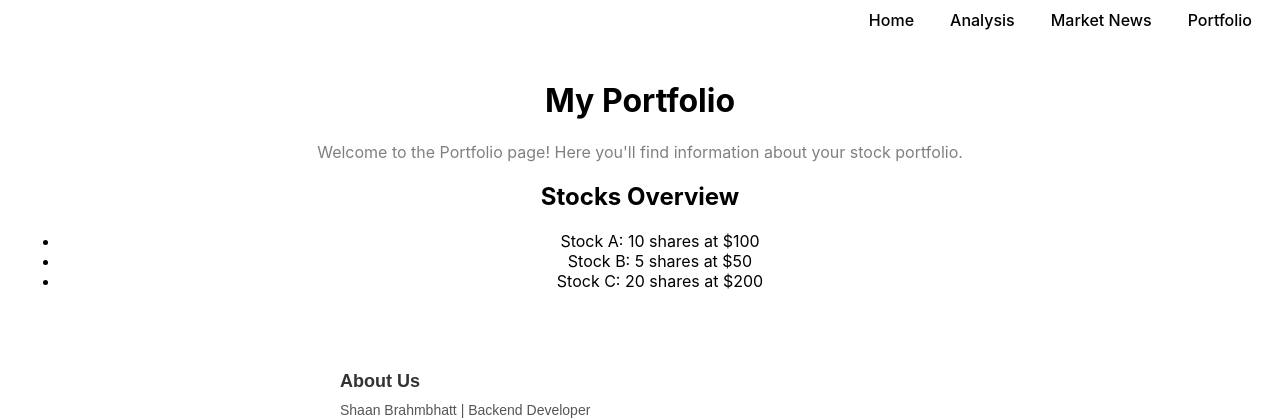
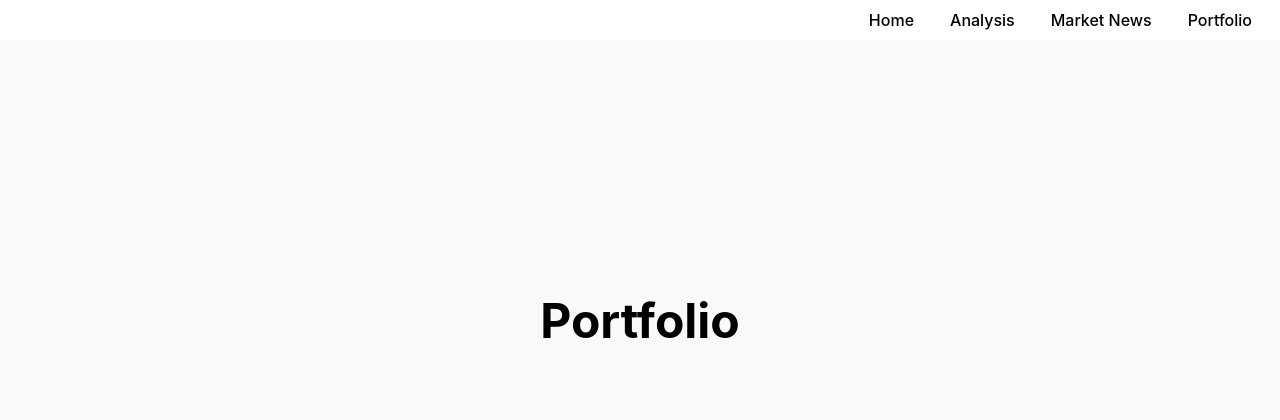
Before and after one commit to victorvaladez1/stockpicker, a React (Create React App) app: page /portfolio in a window 1280 px wide. Shown: the top 420 px of the page. Built offline with nearby package versions, Linux system fonts and the light colour scheme.

Commit message:
Created hero component for porfolio page

```diff
--- /dev/null
+++ b/src/components/PortfolioHero/PortfolioHero.css
@@ -0,0 +1,23 @@
+/* PortfolioHero.css */
+
+.portfolio-hero-section {
+    display: flex;
+    justify-content: center; /* Center horizontally */
+    align-items: center;    /* Center vertically */
+    height: 70vh;          /* Full viewport height */
+    background-color: #f9f9f9; /* Light gray background */
+    position: relative;
+}
+
+.portfolio-hero-content {
+    text-align: center;
+}
+
+.portfolio-hero-section h1 {
+    font-size: 3rem;           /* Large font size */
+    font-weight: bold;         /* Bold text */
+    color: black;              /* Black text */
+    padding: 20px;             /* Space around the text */
+    display: inline-block;     /* Keep the text's width to its content */
+    border-radius: 5px;        /* Rounded corners */
+}
--- /dev/null
+++ b/src/components/PortfolioHero/PortfolioHero.js
@@ -0,0 +1,13 @@
+import React from "react";
+import "../PortfolioHero/PortfolioHero.css"
+
+const PortfolioHero = () => {
+    return (
+        <div className="portfolio-hero-section">
+            <div className="porfolio-hero-content"></div>
+            <h1>Portfolio</h1>
+        </div>
+    );
+};
+
+export default PortfolioHero;
--- a/src/pages/Portfolio.js
+++ b/src/pages/Portfolio.js
@@ -1,24 +1,13 @@
 import React from "react";
 import Navbar from "../components/NavBar/Navbar";
 import Footer from "../components/Footer/Footer";
+import PortfolioHero from "../components/PortfolioHero/PortfolioHero.js";
 
 const Portfolio = () => {
     return (
         <div>
             <Navbar />
-            <div style={{ padding: "20px", textAlign: "center" }}>
-                <h1>My Portfolio</h1>
-                <p>Welcome to the Portfolio page! Here you'll find information about your stock portfolio.</p>
-                {/* Add portfolio details below */}
-                <div>
-                    <h2>Stocks Overview</h2>
-                    <ul>
-                        <li>Stock A: 10 shares at $100</li>
-                        <li>Stock B: 5 shares at $50</li>
-                        <li>Stock C: 20 shares at $200</li>
-                    </ul>
-                </div>
-            </div>
+            <PortfolioHero />
             <Footer />
         </div>
     );
```
